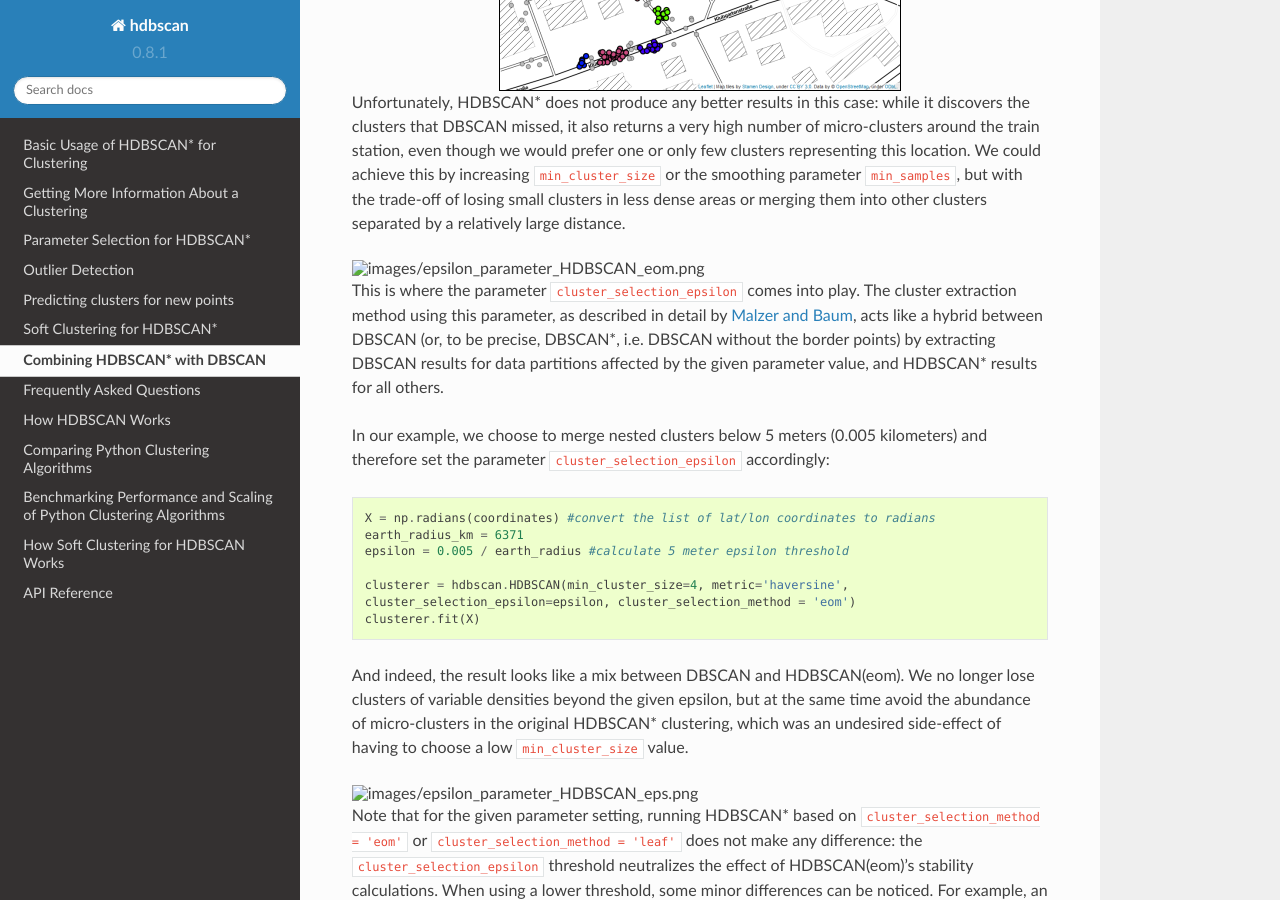
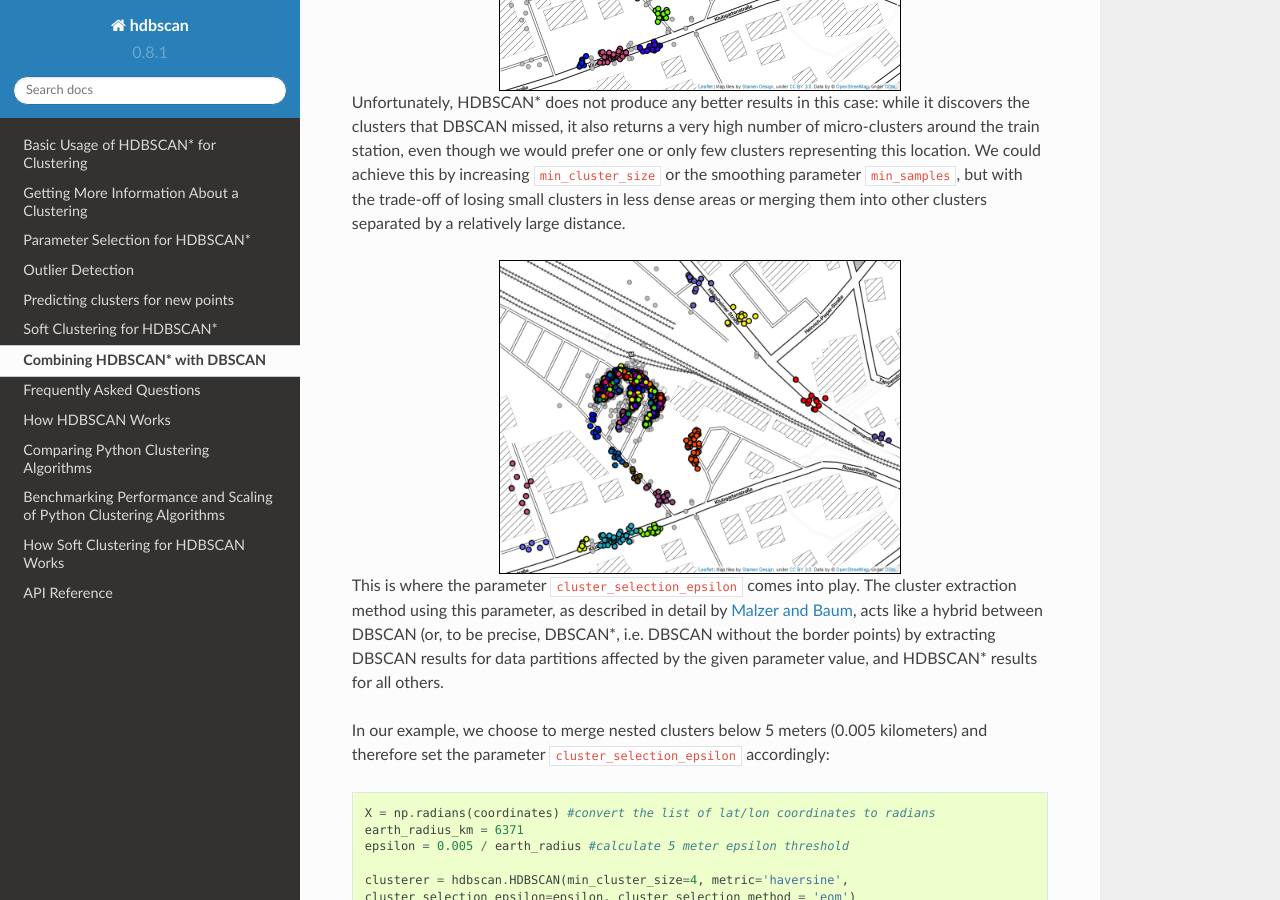
Before and after one commit to scikit-learn-contrib/hdbscan, a Sphinx documentation site: the page built from docs/how_to_use_epsilon.rst, in a window 1280 px wide and 900 px high, scrolled down 1205 px. Built offline with Sphinx 7.4.7 and the Read the Docs theme 2.0.0, drawn with Linux system fonts in a browser that asks for light colours; formulas are drawn with MathJax 3.

Commit message:
Fix the image references in new docs

```diff
--- a/docs/how_to_use_epsilon.rst
+++ b/docs/how_to_use_epsilon.rst
@@ -29,7 +29,7 @@
 the smoothing parameter ``min_samples``, but with the trade-off of losing small clusters in less dense areas or merging them into other clusters
 separated by a relatively large distance.
 
-.. image:: images/epsilon_parameter_HDBSCAN_eom.png
+.. image:: images/epsilon_parameter_hdbscan_eom.png
 	:align: center
 
 This is where the parameter ``cluster_selection_epsilon`` comes into play. The cluster extraction method using this parameter, as described in detail
@@ -52,7 +52,7 @@
 And indeed, the result looks like a mix between DBSCAN and HDBSCAN(eom). We no longer lose clusters of variable densities beyond the given epsilon, but at the
 same time avoid the abundance of micro-clusters in the original HDBSCAN\* clustering, which was an undesired side-effect of having to choose a low ``min_cluster_size`` value.
 
-.. image:: images/epsilon_parameter_HDBSCAN_eps.png
+.. image:: images/epsilon_parameter_hdbscan_eps.png
 	:align: center
 
 Note that for the given parameter setting, running HDBSCAN\* based on ``cluster_selection_method = 'eom'`` or ``cluster_selection_method = 'leaf'`` does not make
@@ -60,7 +60,7 @@
 When using a lower threshold, some minor differences can be noticed. For example, an epsilon value of 3 meters with ``'eom'`` produces the same results as
 a the 5 meter value on the given data set, but 3 meters in combination with ``'leaf'`` achieves a slightly different result:
 
-.. image:: images/epsilon_parameter_HDBSCAN_e3_leaf.png
+.. image:: images/epsilon_parameter_hdbscan_e3_leaf.png
 	:align: center
 
 A ``cluster_selection_epsilon`` value of 0 (the default value) always returns the original HDBSCAN\* results, either according to ``'eom'`` or ``'leaf'``.
```
